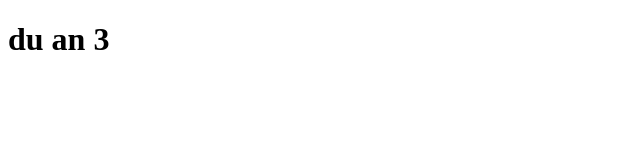
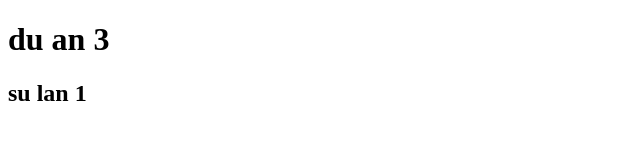
Before and after one commit to khoi179/du-an-3, a plain HTML site: page index.html in a window 1280 px wide. Shown: the whole page, without its empty margins (0-640 px from the left). Drawn offline with Linux system fonts and the light colour scheme.

Commit message:
sua lan1

```diff
--- a/index.html
+++ b/index.html
@@ -7,5 +7,6 @@
   </head>
   <body>
     <h1>du an 3</h1>
+    <h2>su lan 1</h2>
   </body>
 </html>
```
